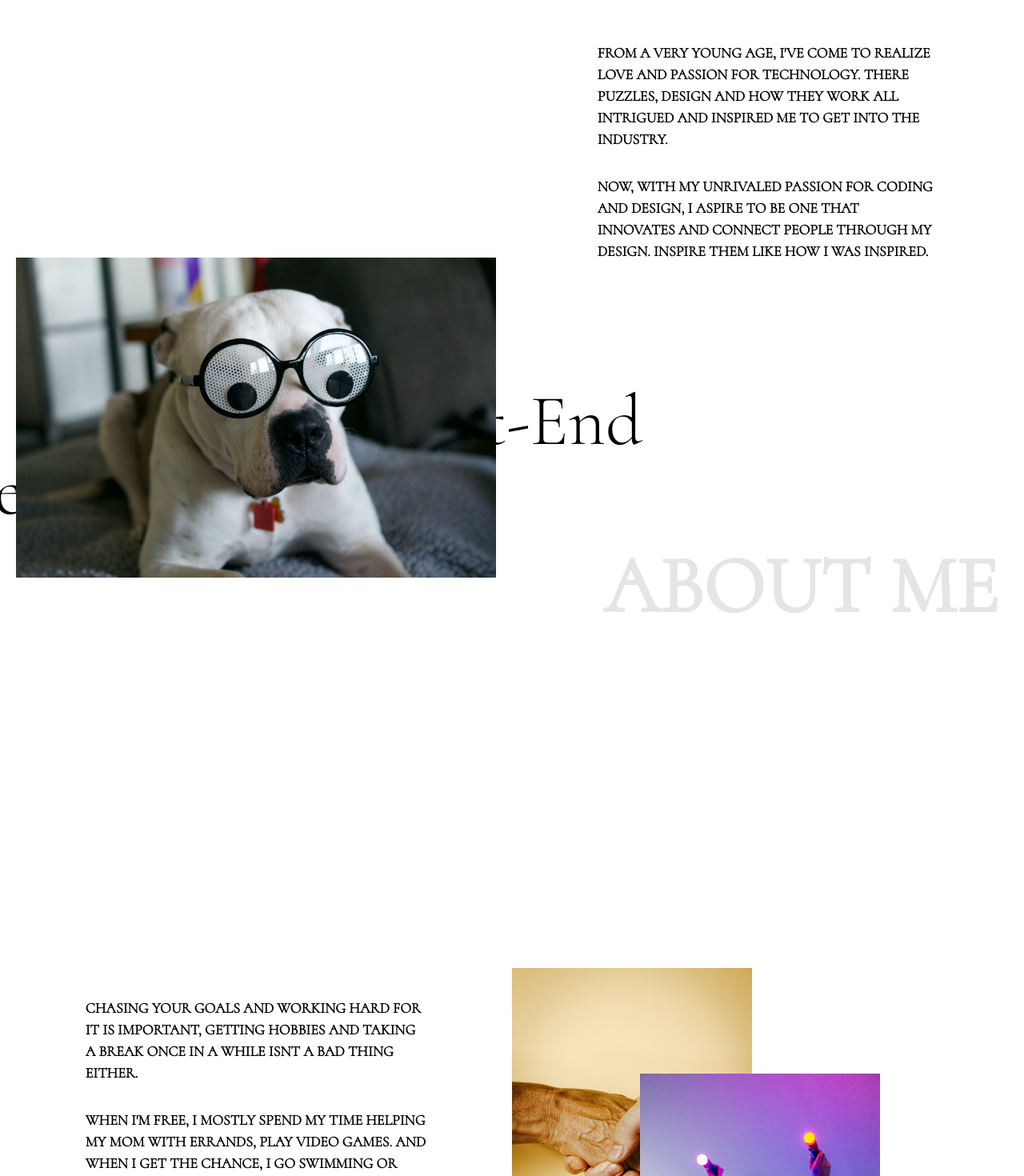
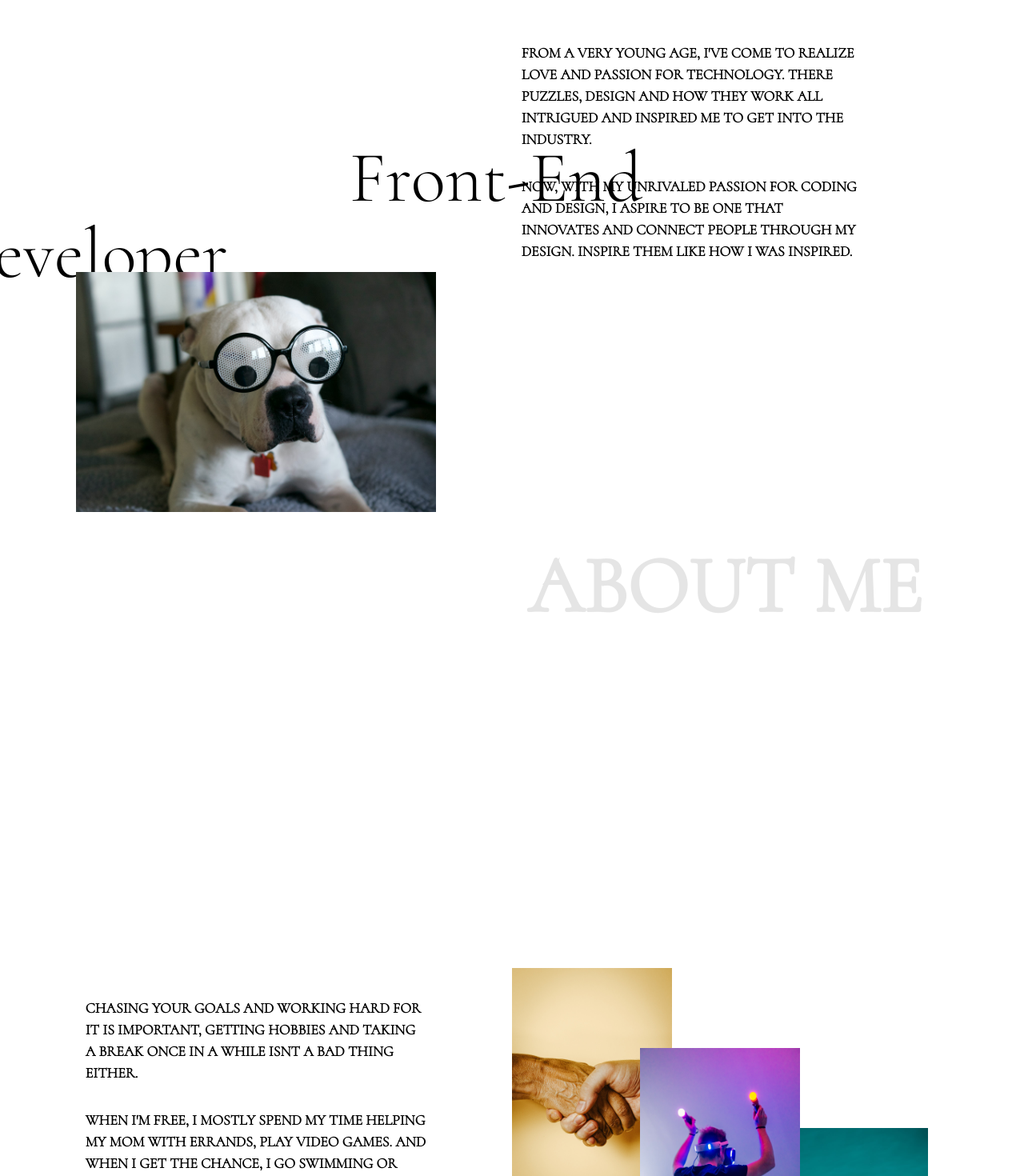
Before and after one commit to ChrisBryanAng/portfolio, a Next.js app: page /about in a window 1280 px wide. Shown: the part 1330-2800 px from the top of the page at 80% size. Built offline with nearby package versions, Linux system fonts and the light colour scheme; a web font is replaced by a local one.

Commit message:
Refactor about page responsiveness and images

```diff
--- a/components/AboutSvg.tsx
+++ b/components/AboutSvg.tsx
@@ -3,7 +3,7 @@ import { motion } from 'framer-motion';
 
 const AboutSvg = () => {
   return (
-    <div className="absolute bottom-0 left-[25%] w-[544px] h-[804px]">
+    <div className="absolute bottom-0 right-[5%] flex items-end w-[335px] lg:w-[385px] xl:w-[434px] 2xl:w-[544px] h-full">
       <svg
         // width="544"
         // height="804"
--- a/components/Sidebar.tsx
+++ b/components/Sidebar.tsx
@@ -28,7 +28,7 @@ const Sidebar = ({ toggleSidebar, isSidebarOpen }: IProps) => {
           animate={{ x: 0 }}
           exit={{ x: '100vw' }}
           transition={{ duration: 0.6 }}
-          className="flex lg:hidden absolute z-50 justify-center items-center h-screen w-screen bg-white"
+          className="flex lg:hidden fixed z-50 justify-center items-center h-screen w-screen bg-white"
         >
           <div className="absolute right-7 top-7 cursor-pointer" onClick={toggleSidebar}>
             <AiOutlineClose className="h-7 w-7" />
--- a/pages/about.tsx
+++ b/pages/about.tsx
@@ -16,22 +16,22 @@ const About = () => {
   const yLabel = useParallax(scrollYProgress, 400);
   const yLabel2 = useParallax(scrollYProgress, 200);
   const x1 = useTransform(scrollYProgress, [0, 1], [0, 300]);
-  const y1 = useTransform(scrollYProgress, [0, 1], [0, 1500]);
+  const y1 = useTransform(scrollYProgress, [0, 1], [0, 1200]);
   const x2 = useTransform(scrollYProgress, [0, 1], [0, -300]);
-  const y2 = useTransform(scrollYProgress, [0, 1], [0, 1500]);
+  const y2 = useTransform(scrollYProgress, [0, 1], [0, 1200]);
 
   return (
-    <div className="isolate relative flex flex-col w-screen pointer-events-none">
-      <section className="flex h-screen w-full">
+    <div className="isolate relative flex flex-col w-screen">
+      <section className="relative flex h-screen w-full">
         <motion.div
           initial={{ perspective: 1000 }}
-          className="flex flex-col justify-center items-center w-1/2"
+          className=" flex flex-col mt-[30%] md:mt-0 md:justify-center items-center w-full md:w-1/2 text-[60px] xl:text-[90px]"
         >
           <motion.p
             initial={{ opacity: 0, rotateX: '90deg', originY: 1 }}
             animate={{ opacity: 1, rotateX: 0 }}
             transition={{ duration: 1, delay: 2 }}
-            className="text-[90px] font-cormorant"
+            className="font-cormorant w-max"
             style={{ x: x1, y: y1 }}
           >
             Front-End
@@ -40,75 +40,87 @@ const About = () => {
             initial={{ opacity: 0, rotateX: '90deg', originY: 1 }}
             animate={{ opacity: 1, rotateX: 0 }}
             transition={{ duration: 1, delay: 2 }}
-            className="text-[90px] font-cormorant ml-44 -mt-12"
+            className="text-[50px] xl:text-[90px] font-cormorant ml-0 md:ml-44 -mt-6 md:-mt-10"
             style={{ x: x2, y: y2 }}
           >
             Developer
           </motion.p>
         </motion.div>
-        <div className="relative w-1/2">
-          <AboutSvg />
-        </div>
+        <AboutSvg />
       </section>
-      <section className="flex h-[180vh] w-full">
+      <section className="relative flex justify-center items-center h-[180vh] w-full">
         <motion.div
-          className="flex flex-col justify-center items-center w-1/2 pt-[5%]"
+          whileInView={{ opacity: [0, 1] }}
+          transition={{ duration: 1 }}
+          className="hidden md:flex relative w-[400px] lg:w-[450px] h-[260px] lg:h-[300px] pt-[5%]"
           style={{ y: yDog }}
         >
-          <Image src="/images/dog.jpg" width={600} height={400} />
+          <Image src="/images/dog.jpg" layout="fill" priority />
         </motion.div>
-        <div className="relative flex flex-col gap-8 w-1/2 items-center justify-center text-[18px] font-cormorant font-semibold uppercase">
-          <p className="w-2/3">
+        <div className="relative flex flex-col gap-8 w-full md:w-1/2 px-8 md:px-0 items-center justify-center text-[18px] font-cormorant font-semibold uppercase">
+          <p className="w-full md:w-2/3">
             From a very young age, I&apos;ve come to realize love and passion for technology. There
             puzzles, design and how they work all intrigued and inspired me to get into the
             industry.
           </p>
-          <p className="w-2/3">
+          <p className="w-full md:w-2/3">
             Now, with my unrivaled passion for coding and design, I aspire to be one that innovates
             and connect people through my design. Inspire them like how I was inspired.
           </p>
           <motion.p
             style={{ y: yLabel }}
-            className="absolute right-[5%] mt-[45%] 4k:mt-[35%] text-black/10 text-[100px] font-extrabold"
+            className="absolute text-end right-[5%] mt-[45%] 4k:mt-[35%] text-black/10 text-[100px] font-extrabold"
           >
             About Me
           </motion.p>
         </div>
       </section>
       <section className="flex h-[120vh] w-full overflow-hidden">
-        <div className="relative flex flex-col gap-8 w-1/2 items-center justify-center pt-[10%] text-[18px] font-cormorant font-semibold uppercase">
-          <p className="w-2/3">
+        <div className="relative flex flex-col gap-8 w-full md:w-1/2 px-8 md:px-0 items-center justify-center pt-[10%] text-[18px] font-cormorant font-semibold uppercase">
+          <p className="w-full md:w-2/3">
             chasing your goals and working hard for it is important, getting hobbies and taking a
             break once in a while isnt a bad thing either.
           </p>
-          <p className="w-2/3">
+          <p className="w-full md:w-2/3">
             When I&apos;m free, I mostly spend my time helping my mom with errands, play video
             games. and when i get the chance, i go swimming or hang out with friends.
           </p>
-          <p className="w-2/3">
+          <p className="w-full md:w-2/3">
             all of these help to calm me down, relieve a bit of that stress, and focus on what to
             work on next. taking breaks isn&apos;t a bad thing when it doesn&apos;t pull you away
             from what is important to you.
           </p>
           <motion.p
             style={{ y: yLabel2 }}
-            className="absolute right-[5%] text-black/10 text-[100px] font-extrabold"
+            className="absolute text-end right-[5%] text-black/10 text-[100px] font-extrabold"
           >
             My Hobbies
           </motion.p>
         </div>
-        <div className="relative w-1/2">
-          <motion.div className="absolute top-0 left-0" style={{ y: yImage1 }}>
-            <Image src="/images/helping.jpg" width={300} height={400} />
+        <div className="hidden md:flex relative w-1/2">
+          <motion.div
+            whileInView={{ opacity: [0, 1] }}
+            transition={{ duration: 0.5 }}
+            className="absolute top-0 left-0 w-[180px] h-[250px] lg:w-[200px] lg:h-[300px] 2xl:w-[300px] 2xl:h-[400px]"
+            style={{ y: yImage1 }}
+          >
+            <Image src="/images/helping.jpg" layout="fill" />
           </motion.div>
           <motion.div
-            className="absolute z-10 top-0 left-0 mt-[5%] ml-[25%]"
+            whileInView={{ opacity: [0, 1] }}
+            transition={{ duration: 0.5, delay: 0.5 }}
+            className="absolute z-10 top-0 left-0  2xl:mt-[5%] ml-[25%] w-[180px] h-[250px] lg:w-[200px] lg:h-[300px] 2xl:w-[300px] 2xl:h-[400px]"
             style={{ y: yImage2 }}
           >
-            <Image src="/images/game.jpg" width={300} height={400} />
+            <Image src="/images/game.jpg" layout="fill" />
           </motion.div>
-          <motion.div className="absolute top-0 left-0 mt-[20%] ml-[50%]" style={{ y: yImage3 }}>
-            <Image src="/images/swimming.jpg" width={300} height={400} />
+          <motion.div
+            whileInView={{ opacity: [0, 1] }}
+            transition={{ duration: 0.5, delay: 1 }}
+            className="absolute top-0 left-0 2xl:mt-[20%] ml-[50%] w-[180px] h-[250px] lg:w-[200px] lg:h-[300px] 2xl:w-[300px] 2xl:h-[400px]"
+            style={{ y: yImage3 }}
+          >
+            <Image src="/images/swimming.jpg" layout="fill" />
           </motion.div>
         </div>
       </section>
--- a/pages/contact.tsx
+++ b/pages/contact.tsx
@@ -143,7 +143,11 @@ const Contact = () => {
                 transition={{ duration: 0.2 }}
                 className="flex items-center justify-center self-end bg-white text-black w-9 h-9 rounded-full cursor-pointer"
               >
-                <a href="/" target="_blank" rel="noopener noreferrer">
+                <a
+                  href="https://linkedin.com/in/christopher-ang-59b059117"
+                  target="_blank"
+                  rel="noopener noreferrer"
+                >
                   <AiFillLinkedin className="h-7 w-7   rounded-full" />
                 </a>
               </motion.div>
@@ -152,7 +156,11 @@ const Contact = () => {
                 transition={{ duration: 0.2 }}
                 className="flex items-center justify-center self-end bg-white text-black w-9 h-9 rounded-full cursor-pointer"
               >
-                <a href="/" target="_blank" rel="noopener noreferrer">
+                <a
+                  href="https://github.com/ChrisBryanAng"
+                  target="_blank"
+                  rel="noopener noreferrer"
+                >
                   <AiOutlineGithub className="h-7 w-7" />
                 </a>
               </motion.div>
```
